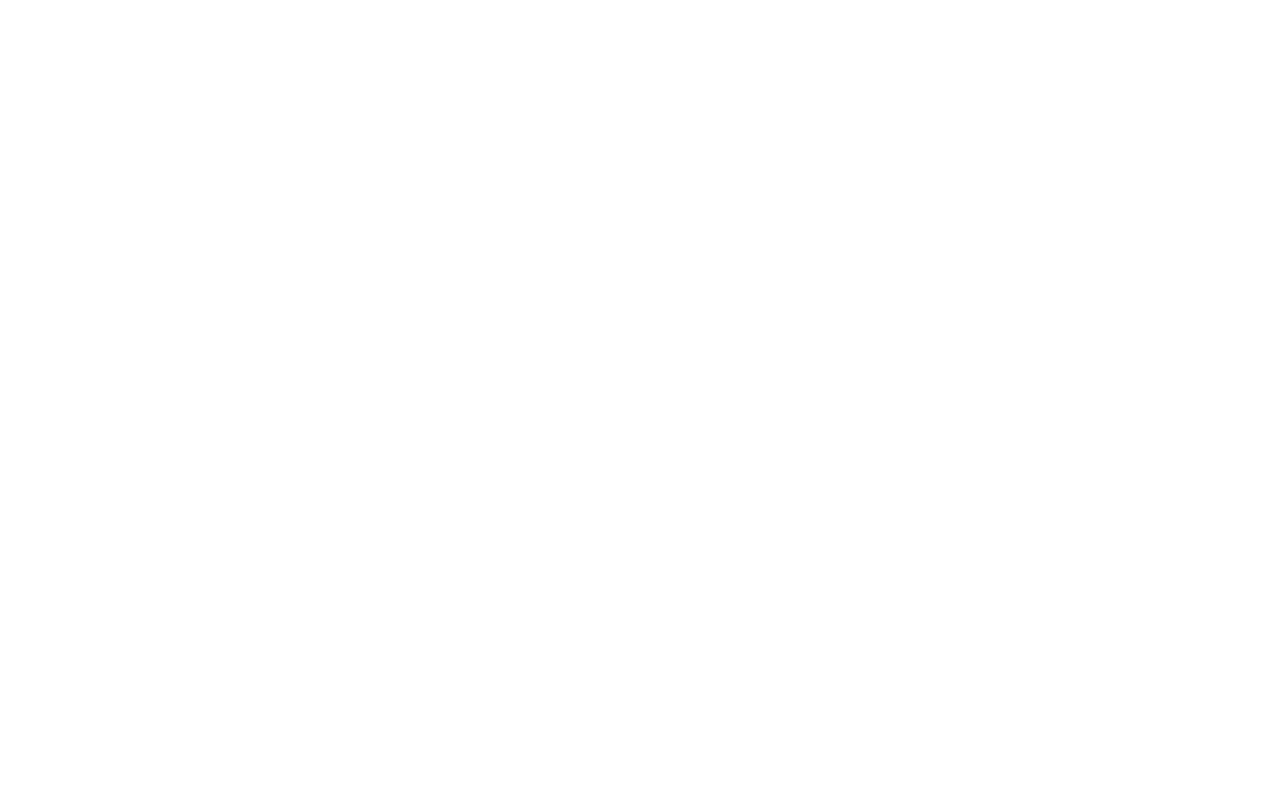
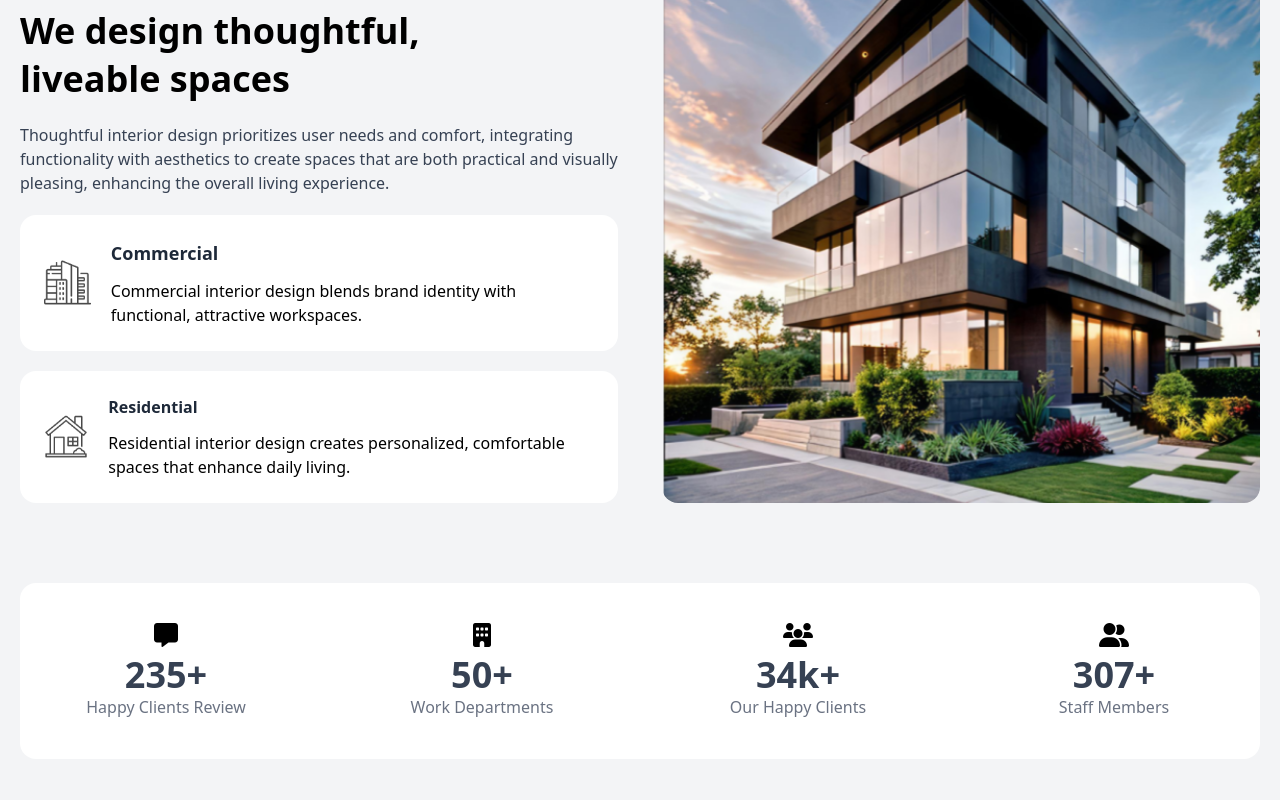
Before and after one commit to mrirakib04/landing-page-4, a React (Vite) app: page / in a window 1280 px wide. Shown: the part 1040-1840 px from the top of the page. Before the commit the page ends 995 px from the top, so only its background shows below. Built offline with nearby package versions, Linux system fonts and the light colour scheme.

Commit message:
AboutUsBanner section added

```diff
--- a/src/components/AboutUsBanner.jsx
+++ b/src/components/AboutUsBanner.jsx
@@ -1,5 +1,111 @@
+import Vector from "./../assets/img/Vector.png";
+import Rectangle from "./../assets/img/Rectangle.png";
+import commercial from "./../assets/img/commercial.png";
+import residential from "./../assets/img/residential.png";
+
 const AboutUsBanner = () => {
-  return <div>AboutUsBanner</div>;
+  return (
+    <div className="bg-gray-100 md:mt-20 mt-10">
+      <div className="container mx-auto py-16 lg:py-20 grid grid-cols-1 lg:grid-cols-2 gap-8 lg:gap-1">
+        <div className="px-5 space-y-3 md:space-y-4 lg:space-y-5">
+          <div className="text-center lg:text-left relative">
+            <div className="absolute -translate-x-1/4 -translate-y-full -top-2 hidden lg:block">
+              <img src={Vector} alt="Vector" />
+            </div>
+            <button className="px-4 py-2 rounded-3xl font-bold text-gray-900 bg-white">
+              <i className="fa-solid fa-arrow-right-long mr-1"></i> About Us
+            </button>
+          </div>
+          <div>
+            <h1 className="text-2xl md:text-3xl lg:text-4xl lg:w-11/12 xl:w-3/4 lg:leading-[48px] font-extrabold text-black text-center lg:text-left md:mb-2">
+              We design thoughtful, liveable spaces
+            </h1>
+          </div>
+          <p className="text-sm md:text-base md:w-11/12 lg:w-full md:mx-auto lg:mx-0 font-medium text-gray-700 text-center lg:text-left">
+            Thoughtful interior design prioritizes user needs and comfort,
+            integrating functionality with aesthetics to create spaces that are
+            both practical and visually pleasing, enhancing the overall living
+            experience.
+          </p>
+
+          <div className="flex flex-col md:flex-row lg:flex-col gap-5">
+            <div className="p-6 rounded-2xl bg-white flex lg:items-center gap-5">
+              <div>
+                <img
+                  className="w-24 lg:w-fit"
+                  src={commercial}
+                  alt="commercial"
+                />
+              </div>
+              <div>
+                <h3 className="md:text-lg font-extrabold text-gray-800 mb-3">
+                  Commercial
+                </h3>
+                <p className="font-medium to-gray-500 text-sm lg:text-base">
+                  Commercial interior design blends brand identity with
+                  functional, attractive workspaces.
+                </p>
+              </div>
+            </div>
+            <div className="p-6 rounded-2xl bg-white flex lg:items-center gap-5">
+              <div>
+                <img
+                  className="w-24 lg:w-fit"
+                  src={residential}
+                  alt="residential"
+                />
+              </div>
+              <div>
+                <h3 className="font-extrabold text-gray-800 mb-3">
+                  Residential
+                </h3>
+                <p className="font-medium to-gray-500 text-sm lg:text-base">
+                  Residential interior design creates personalized, comfortable
+                  spaces that enhance daily living.
+                </p>
+              </div>
+            </div>
+          </div>
+        </div>
+        <div className="px-5">
+          <img
+            className="w-full h-52 md:h-96 lg:min-h-full rounded-2xl object-cover"
+            src={Rectangle}
+            alt="Rectangle"
+          />
+        </div>
+      </div>
+      <div className="container mx-auto pb-16 lg:pb-20">
+        <div className="grid grid-cols-1 md:grid-cols-2 lg:grid-cols-4 gap-10 bg-white py-10 px-2 rounded-2xl mx-20 lg:mx-5">
+          <div className="text-center">
+            <i className="fa-solid fa-message text-2xl text-gray_p2 mb-2"></i>
+            <p className="text-4xl font-extrabold text-gray-700">235+</p>
+            <span className="font-medium text-gray-500">
+              Happy Clients Review
+            </span>
+          </div>
+
+          <div className="text-center">
+            <i className="fa-solid fa-building text-2xl text-gray_p2 mb-2"></i>
+            <p className="text-4xl font-extrabold text-gray-700">50+</p>
+            <span className="font-medium text-gray-500">Work Departments</span>
+          </div>
+
+          <div className="text-center">
+            <i className="fa-solid fa-users text-2xl text-gray_p2 mb-2"></i>
+            <p className="text-4xl font-extrabold text-gray-700">34k+</p>
+            <span className="font-medium text-gray-500">Our Happy Clients</span>
+          </div>
+
+          <div className="text-center">
+            <i className="fa-solid fa-user-group text-2xl text-gray_p2 mb-2"></i>
+            <p className="text-4xl font-extrabold text-gray-700">307+</p>
+            <span className="font-medium text-gray-500">Staff Members</span>
+          </div>
+        </div>
+      </div>
+    </div>
+  );
 };
 
 export default AboutUsBanner;
```
